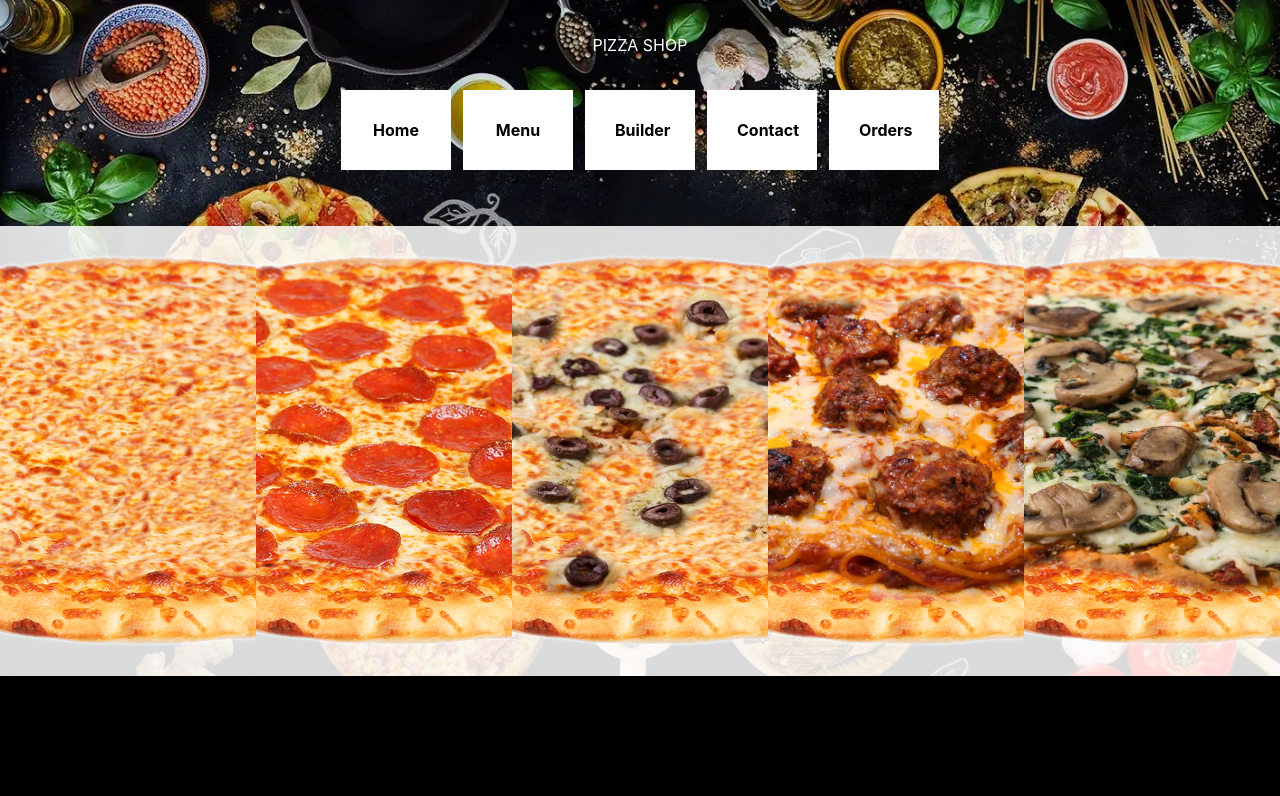
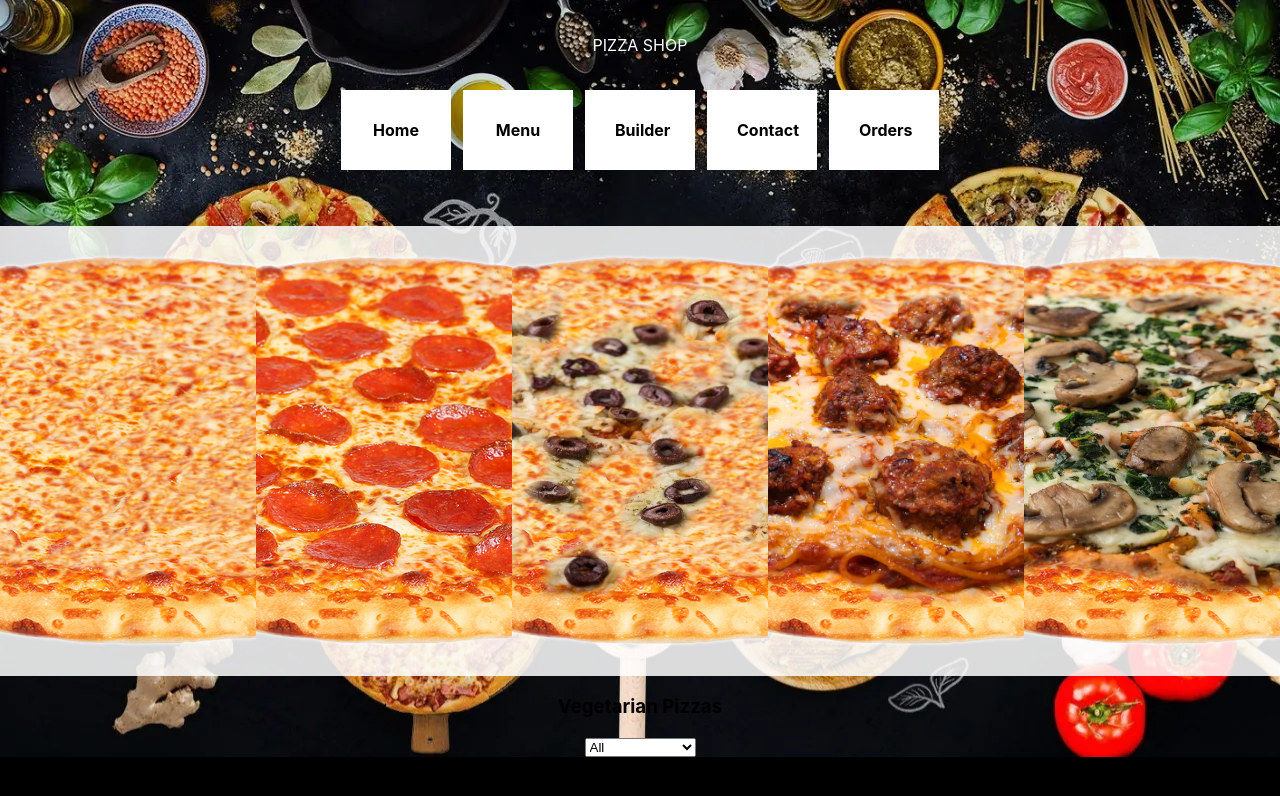
Before and after one commit to cch0088/pizzashop, a React (Create React App) app: page /menu in a window 1280 px wide. Shown: the top 796 px of the page. Built offline with nearby package versions, Linux system fonts and the light colour scheme; data requests are answered from the project's data file.

Commit message:
added veggie filter

```diff
--- a/db.json
+++ b/db.json
@@ -3,6 +3,7 @@
     {
       "id": 1,
       "type": "plain",
+      "vegetarian": "yes",
       "toppings": [
         "cheese"
       ],
@@ -11,6 +12,7 @@
     {
       "id": 2,
       "type": "pepperoni",
+      "vegetarian": "no",
       "toppings": [
         "cheese",
         "pepperoni"
@@ -20,6 +22,7 @@
     {
       "id": 3,
       "type": "olives",
+      "vegetarian": "yes",
       "toppings": [
         "cheese",
         "olives"
@@ -29,6 +32,7 @@
     {
       "id": 4,
       "type": "meatball",
+      "vegetarian": "no",
       "toppings": [
         "cheese",
         "meatball"
@@ -38,6 +42,7 @@
     {
       "id": 5,
       "type": "mushroom",
+      "vegetarian": "yes",
       "toppings": [
         "cheese",
         "mushroom"
--- a/src/App.js
+++ b/src/App.js
@@ -8,6 +8,7 @@ import Menu from './components/Menu';
 import TopMenu from './components/TopMenu';
 import NavBar from './components/NavBar';
 import Orders from './components/Orders';
+import Filters from './components/Filters';
 
 import background from "./backgroundPic.png";
 
@@ -22,6 +23,7 @@ function App() {
   const [pizzas, setPizzas] = useState([]);
   const [allToppings, setAllToppings] = useState([]);
   const [orders, setOrders] = useState([])
+  const [filters, setFilters] = useState({vegetarian: "all"})
 
   useEffect(() => {
     fetch(API)
@@ -42,6 +44,10 @@ function App() {
 
   }, [])
 
+  const filteredList = pizzas.filter(pizza => {
+    return pizza.vegetarian === filters.vegetarian || filters.vegetarian === "all"
+  })
+
   return (
       <Switch>
         <div className="App" style={{ backgroundImage: `url(${background})`}}>
@@ -61,8 +67,12 @@ function App() {
           />
         </Route>
         <Route path="/menu">
-          <TopMenu pizzas={pizzas} />
+          <TopMenu pizzas={filteredList} />
         </Route>
+          <Filters
+          filters={filters}
+          setFilters={setFilters}
+          />
       </div>
       </Switch>
   );
--- /dev/null
+++ b/src/components/Filters.js
@@ -0,0 +1,25 @@
+import React from "react";
+
+function Filters({filters, setFilters}) {
+
+    function handleFilter(event){
+        const selectedType = event.target.value
+        setFilters({vegetarian: selectedType})
+    }
+
+    return(
+
+        <div>
+            <h3>Vegetarian Pizzas</h3>
+            <div>
+                <select onChange={handleFilter} name="vegetarian" id="veggie" aria-label="vegetarian">
+                    <option value="all">All</option>
+                    <option value="yes">Vegetarian</option>
+                    <option value="no">Not Vegetarian</option>
+                </select>
+            </div>
+        </div>
+    )
+}
+
+export default Filters;
```
